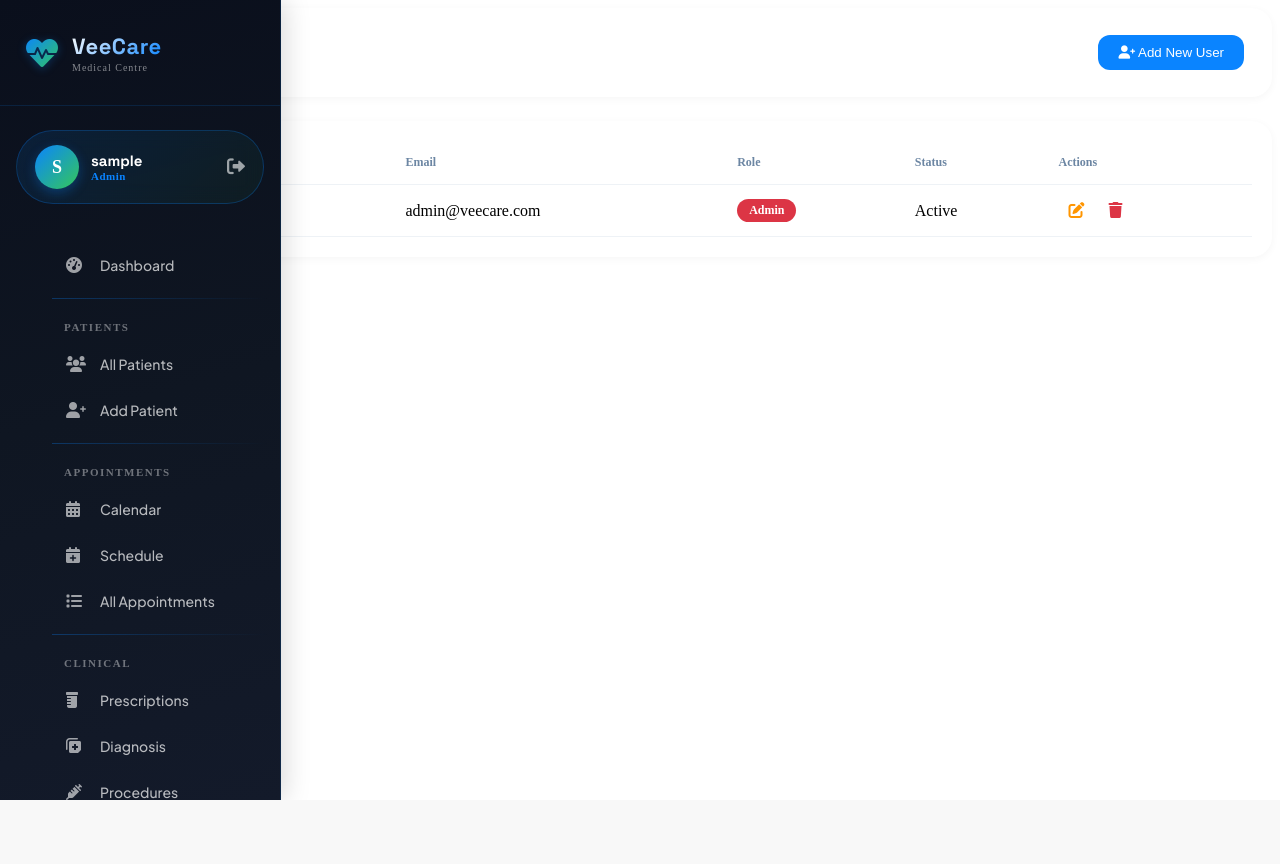
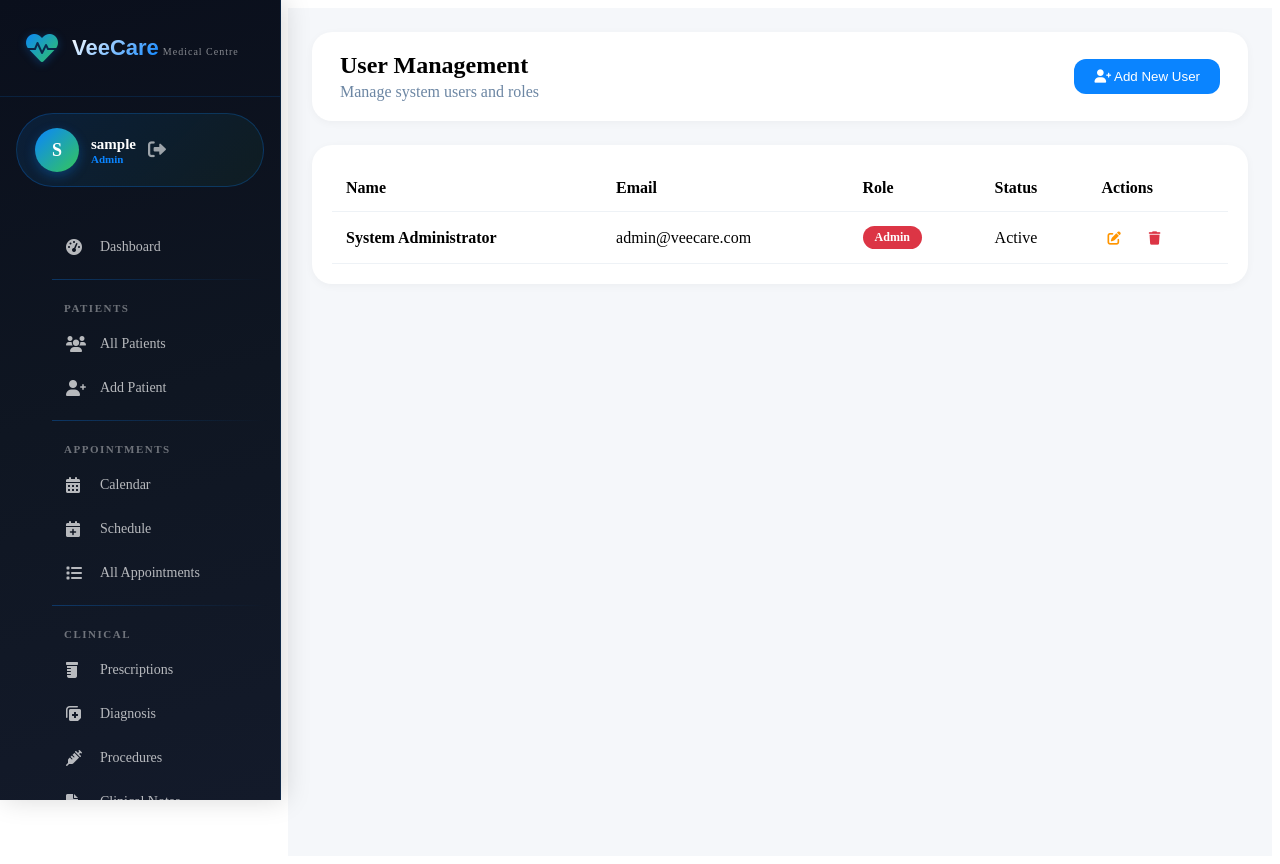
Before and after one commit to sila-25/mini-hospital-management-system, a PHP site: page /settings/users.php in a window 1280 px wide. Before the commit the page ends 800 px from the top, so only its background shows below. Run offline with PHP 8.4, Linux system fonts and the light colour scheme; a user stored in the database is signed in; data comes from the database, SQL or seed files in the repository.

Commit message:
update side bar,patient edit, and users settings

```diff
--- a/includes/sidebar.php
+++ b/includes/sidebar.php
@@ -1,13 +1,10 @@
 <?php
-// Dynamic path handling for correct linking from any subfolder
-function get_relative_prefix() {
-    $script_name = $_SERVER['SCRIPT_NAME'];
-    $path = ltrim($script_name, '/');
-    $segments = explode('/', $path);
-    $depth = count($segments) - 1;
-    return str_repeat('../', $depth);
-}
-$prefix = get_relative_prefix();
+// =============================================
+// SET YOUR PROJECT BASE URL HERE
+// Change this if your folder name is different
+// =============================================
+$base_url = '/veecare_medical_centre/';
+
 $current_page = basename($_SERVER['PHP_SELF']);
 $current_dir_name = basename(dirname($_SERVER['PHP_SELF']));
 
@@ -172,22 +169,13 @@ $user_avatar = strtoupper(substr($user_name, 0, 1));
     </nav>
 
     <div class="sidebar-footer">
-        <div class="system-status">
-            <i class="fas fa-shield-alt"></i>
-            <span>Secure Connection</span>
-        </div>
-        <div class="version">
-            <i class="fas fa-code-branch"></i>
-            <span>v3.0.0</span>
-        </div>
+        <div class="system-status"><i class="fas fa-shield-alt"></i><span>Secure Connection</span></div>
+        <div class="version"><i class="fas fa-code-branch"></i><span>v3.0.0</span></div>
     </div>
 </aside>
 
 <style>
-/* Google Fonts Import */
-@import url('https://fonts.googleapis.com/css2?family=Plus+Jakarta+Sans:wght@400;500;600;700;800&family=Space+Grotesk:wght@400;500;600;700&display=swap');
-
-/* Sidebar Container */
+/* Sidebar Styles */
 .sidebar {
     width: 280px;
     background: linear-gradient(165deg, #0a0f1c 0%, #0f1622 50%, #131a2a 100%);
@@ -204,26 +192,18 @@ $user_avatar = strtoupper(substr($user_name, 0, 1));
     border-right: 1px solid rgba(10,132,255,0.15);
 }
 
-/* Custom Scrollbar */
-.sidebar::-webkit-scrollbar {
-    width: 4px;
-}
-.sidebar::-webkit-scrollbar-track {
-    background: rgba(255,255,255,0.05);
-}
-.sidebar::-webkit-scrollbar-thumb {
-    background: linear-gradient(135deg, #0A84FF, #34C759);
-    border-radius: 4px;
-}
+/* Scrollbar */
+.sidebar::-webkit-scrollbar { width: 4px; }
+.sidebar::-webkit-scrollbar-track { background: rgba(255,255,255,0.05); }
+.sidebar::-webkit-scrollbar-thumb { background: linear-gradient(135deg, #0A84FF, #34C759); border-radius: 4px; }
 
-/* Logo Section */
+/* Logo */
 .sidebar-logo {
     display: flex;
     align-items: center;
     gap: 12px;
     padding: 32px 24px;
     border-bottom: 1px solid rgba(10,132,255,0.15);
-    margin-bottom: 8px;
 }
 .logo-icon i {
     font-size: 32px;
@@ -233,10 +213,6 @@ $user_avatar = strtoupper(substr($user_name, 0, 1));
     color: transparent;
     filter: drop-shadow(0 2px 4px rgba(10,132,255,0.3));
 }
-.logo-text {
-    display: flex;
-    flex-direction: column;
-}
 .clinic-name {
     font-size: 22px;
     font-weight: 800;
@@ -245,16 +221,10 @@ $user_avatar = strtoupper(substr($user_name, 0, 1));
     -webkit-background-clip: text;
     background-clip: text;
     color: transparent;
-    letter-spacing: 0.5px;
 }
-.clinic-sub {
-    font-size: 10px;
-    color: rgba(255,255,255,0.5);
-    letter-spacing: 1px;
-    margin-top: 2px;
-}
+.clinic-sub { font-size: 10px; color: rgba(255,255,255,0.5); letter-spacing: 1px; margin-top: 2px; }
 
-/* User Profile Section */
+/* User Profile */
 .sidebar-user {
     display: flex;
     align-items: center;
@@ -264,7 +234,6 @@ $user_avatar = strtoupper(substr($user_name, 0, 1));
     margin: 16px;
     border-radius: 60px;
     border: 1px solid rgba(10,132,255,0.25);
-    backdrop-filter: blur(10px);
 }
 .user-avatar {
     width: 44px;
@@ -277,47 +246,17 @@ $user_avatar = strtoupper(substr($user_name, 0, 1));
     font-weight: 800;
     font-size: 18px;
     color: white;
-    flex-shrink: 0;
     box-shadow: 0 4px 12px rgba(10,132,255,0.3);
 }
-.user-details {
-    flex: 1;
-}
-.user-name {
-    font-size: 15px;
-    font-weight: 700;
-    font-family: 'Space Grotesk', sans-serif;
-    line-height: 1.2;
-    color: #ffffff;
-}
-.user-role {
-    font-size: 11px;
-    color: #0A84FF;
-    font-weight: 600;
-    letter-spacing: 0.5px;
-}
-.logout-icon {
-    color: rgba(255,255,255,0.6);
-    font-size: 18px;
-    transition: 0.2s;
-    flex-shrink: 0;
-}
-.logout-icon:hover {
-    color: #FF3B30;
-    transform: scale(1.1);
-}
+.user-name { font-size: 15px; font-weight: 700; color: #ffffff; }
+.user-role { font-size: 11px; color: #0A84FF; font-weight: 600; }
+.logout-icon { color: rgba(255,255,255,0.6); font-size: 18px; transition: 0.2s; }
+.logout-icon:hover { color: #FF3B30; transform: scale(1.1); }
 
 /* Navigation */
-.sidebar-nav {
-    flex: 1;
-    padding: 8px 12px;
-}
-.nav-menu {
-    list-style: none;
-}
-.nav-item {
-    margin-bottom: 4px;
-}
+.sidebar-nav { flex: 1; padding: 8px 12px; }
+.nav-menu { list-style: none; }
+.nav-item { margin-bottom: 4px; }
 .nav-link {
     display: flex;
     align-items: center;
@@ -329,50 +268,10 @@ $user_avatar = strtoupper(substr($user_name, 0, 1));
     transition: all 0.3s ease;
     font-size: 14px;
     font-weight: 500;
-    font-family: 'Plus Jakarta Sans', sans-serif;
-    position: relative;
-    overflow: hidden;
 }
-.nav-link::before {
-    content: '';
-    position: absolute;
-    left: 0;
-    top: 0;
-    width: 0;
-    height: 100%;
-    background: linear-gradient(90deg, rgba(10,132,255,0.2), transparent);
-    transition: width 0.3s ease;
-}
-.nav-link:hover::before {
-    width: 100%;
-}
-.nav-link i {
-    width: 22px;
-    font-size: 16px;
-    color: rgba(255,255,255,0.6);
-    transition: all 0.2s;
-    position: relative;
-    z-index: 1;
-}
-.nav-link span {
-    position: relative;
-    z-index: 1;
-}
-.nav-link:hover {
-    color: #0A84FF;
-    transform: translateX(4px);
-}
-.nav-link:hover i {
-    color: #0A84FF;
-}
-.nav-link.active {
-    background: linear-gradient(135deg, rgba(10,132,255,0.2), rgba(52,199,89,0.08));
-    color: #0A84FF;
-    border-left: 3px solid #0A84FF;
-}
-.nav-link.active i {
-    color: #0A84FF;
-}
+.nav-link i { width: 22px; font-size: 16px; }
+.nav-link:hover { background: rgba(10,132,255,0.15); color: #0A84FF; transform: translateX(4px); }
+.nav-link.active { background: linear-gradient(135deg, rgba(10,132,255,0.2), rgba(52,199,89,0.08)); color: #0A84FF; border-left: 3px solid #0A84FF; }
 .nav-divider {
     height: 1px;
     background: linear-gradient(90deg, rgba(10,132,255,0.3), transparent);
--- a/settings/users.php
+++ b/settings/users.php
@@ -53,44 +53,45 @@ include '../includes/header.php';
 include '../includes/sidebar.php';
 ?>
 
-<main class="main-content">
-    <div class="page-header">
+<main class="main-content" style="margin-left: 280px; padding: 24px; background: #f5f7fa; min-height: 100vh;">
+    <div style="max-width: 1200px; margin: 0 auto;">
+        <div style="background: white; border-radius: 20px; padding: 20px 28px; margin-bottom: 24px; display: flex; justify-content: space-between; align-items: center; flex-wrap: wrap; gap: 16px; box-shadow: 0 2px 8px rgba(0,0,0,0.04);">
             <div>
-            <h1>User Management</h1>
-            <p>Manage system users and roles</p>
+                <h1 style="margin: 0; font-size: 24px;">User Management</h1>
+                <p style="margin: 4px 0 0; color: #6c86a3;">Manage system users and roles</p>
             </div>
-        <button onclick="openModal('addModal')" class="btn-primary"><i class="fas fa-user-plus"></i> Add New User</button>
+            <button onclick="openModal('addModal')" style="background: #0A84FF; color: white; border: none; padding: 10px 20px; border-radius: 12px; cursor: pointer;"><i class="fas fa-user-plus"></i> Add New User</button>
         </div>
 
         <?php if ($message): ?>
-        <div class="alert alert-success"><?php echo htmlspecialchars($message); ?></div>
+            <div style="background: #d4edda; color: #155724; padding: 14px 20px; border-radius: 12px; margin-bottom: 24px; border-left: 4px solid #28a745;"><?php echo htmlspecialchars($message); ?></div>
         <?php elseif ($error): ?>
-        <div class="alert alert-danger"><?php echo htmlspecialchars($error); ?></div>
+            <div style="background: #f8d7da; color: #721c24; padding: 14px 20px; border-radius: 12px; margin-bottom: 24px; border-left: 4px solid #dc3545;"><?php echo htmlspecialchars($error); ?></div>
         <?php endif; ?>
 
-    <div class="users-table-container">
-        <table class="users-table">
+        <div style="background: white; border-radius: 20px; padding: 20px; overflow-x: auto; box-shadow: 0 2px 8px rgba(0,0,0,0.04);">
+            <table style="width: 100%; border-collapse: collapse;">
                 <thead>
                     <tr>
-                    <th>Name</th>
-                    <th>Email</th>
-                    <th>Role</th>
-                    <th>Status</th>
-                    <th>Actions</th>
+                        <th style="text-align: left; padding: 14px; border-bottom: 1px solid #eef2f6;">Name</th>
+                        <th style="text-align: left; padding: 14px; border-bottom: 1px solid #eef2f6;">Email</th>
+                        <th style="text-align: left; padding: 14px; border-bottom: 1px solid #eef2f6;">Role</th>
+                        <th style="text-align: left; padding: 14px; border-bottom: 1px solid #eef2f6;">Status</th>
+                        <th style="text-align: left; padding: 14px; border-bottom: 1px solid #eef2f6;">Actions</th>
                     </tr>
                 </thead>
                 <tbody>
                     <?php foreach ($users as $u): ?>
                     <tr>
-                    <td><strong><?php echo htmlspecialchars($u['full_name']); ?></strong></td>
-                    <td><?php echo htmlspecialchars($u['email']); ?></td>
-                    <td><span class="role-badge role-<?php echo $u['role']; ?>"><?php echo ucfirst($u['role']); ?></span></td>
-                    <td><?php echo $u['is_active'] ? 'Active' : 'Inactive'; ?></td>
-                    <td>
-                        <button onclick="editUser(<?php echo $u['id']; ?>, '<?php echo addslashes($u['full_name']); ?>', '<?php echo addslashes($u['email']); ?>', '<?php echo $u['role']; ?>')" class="btn-icon btn-edit"><i class="fas fa-edit"></i></button>
+                        <td style="padding: 14px; border-bottom: 1px solid #eef2f6;"><strong><?php echo htmlspecialchars($u['full_name']); ?></strong></td>
+                        <td style="padding: 14px; border-bottom: 1px solid #eef2f6;"><?php echo htmlspecialchars($u['email']); ?></td>
+                        <td style="padding: 14px; border-bottom: 1px solid #eef2f6;"><span style="display: inline-block; padding: 4px 12px; border-radius: 20px; font-size: 12px; font-weight: 600; background: <?php echo $u['role']=='admin'?'#dc3545':($u['role']=='doctor'?'#0A84FF':'#28a745'); ?>; color: white;"><?php echo ucfirst($u['role']); ?></span></td>
+                        <td style="padding: 14px; border-bottom: 1px solid #eef2f6;"><?php echo $u['is_active'] ? 'Active' : 'Inactive'; ?></td>
+                        <td style="padding: 14px; border-bottom: 1px solid #eef2f6;">
+                            <button onclick="editUser(<?php echo $u['id']; ?>, '<?php echo addslashes($u['full_name']); ?>', '<?php echo addslashes($u['email']); ?>', '<?php echo $u['role']; ?>')" style="background: none; border: none; cursor: pointer; margin-right: 12px;"><i class="fas fa-edit" style="color: #FF9500;"></i></button>
                             <form method="POST" style="display: inline;" onsubmit="return confirm('Delete this user?')">
                                 <input type="hidden" name="user_id" value="<?php echo $u['id']; ?>">
-                            <button type="submit" name="delete_user" class="btn-icon btn-delete"><i class="fas fa-trash"></i></button>
+                                <button type="submit" name="delete_user" style="background: none; border: none; cursor: pointer;"><i class="fas fa-trash" style="color: #dc3545;"></i></button>
                             </form>
                         </td>
                     </tr>
@@ -98,205 +99,62 @@ include '../includes/sidebar.php';
                 </tbody>
             </table>
         </div>
+    </div>
 </main>
 
-<!-- Modals (same as before) -->
-<div id="addModal" class="modal">
-    <div class="modal-content">
-        <div class="modal-header">
-            <h2>Add New User</h2>
-            <button class="close-modal" onclick="closeModal('addModal')">&times;</button>
+<!-- Add User Modal -->
+<div id="addModal" style="display: none; position: fixed; top: 0; left: 0; width: 100%; height: 100%; background: rgba(0,0,0,0.5); z-index: 1000; justify-content: center; align-items: center;">
+    <div style="background: white; border-radius: 24px; max-width: 500px; width: 90%; padding: 24px;">
+        <div style="display: flex; justify-content: space-between; align-items: center; margin-bottom: 20px;">
+            <h2 style="margin: 0; font-size: 20px;">Add New User</h2>
+            <button onclick="closeModal('addModal')" style="background: none; border: none; font-size: 24px; cursor: pointer; color: #999;">&times;</button>
         </div>
         <form method="POST">
-            <div class="form-group"><label>Full Name</label><input type="text" name="full_name" required></div>
-            <div class="form-group"><label>Email</label><input type="email" name="email" required></div>
-            <div class="form-group"><label>Password</label><input type="password" name="password" required></div>
-            <div class="form-group"><label>Role</label>
-                <select name="role">
+            <div style="margin-bottom: 16px;"><label style="display: block; font-size: 13px; font-weight: 600; margin-bottom: 6px;">Full Name</label><input type="text" name="full_name" required style="width:100%; padding: 10px; border:1px solid #ddd; border-radius: 10px;"></div>
+            <div style="margin-bottom: 16px;"><label style="display: block; font-size: 13px; font-weight: 600; margin-bottom: 6px;">Email</label><input type="email" name="email" required style="width:100%; padding: 10px; border:1px solid #ddd; border-radius: 10px;"></div>
+            <div style="margin-bottom: 16px;"><label style="display: block; font-size: 13px; font-weight: 600; margin-bottom: 6px;">Password</label><input type="password" name="password" required style="width:100%; padding: 10px; border:1px solid #ddd; border-radius: 10px;"></div>
+            <div style="margin-bottom: 20px;"><label style="display: block; font-size: 13px; font-weight: 600; margin-bottom: 6px;">Role</label>
+                <select name="role" style="width:100%; padding: 10px; border:1px solid #ddd; border-radius: 10px;">
                     <option value="admin">Admin</option>
                     <option value="doctor">Doctor</option>
                     <option value="staff">Staff</option>
                     <option value="receptionist">Receptionist</option>
                 </select>
             </div>
-            <div class="form-actions">
-                <button type="button" class="btn-secondary" onclick="closeModal('addModal')">Cancel</button>
-                <button type="submit" name="add_user" class="btn-primary">Add User</button>
+            <div style="display: flex; gap: 12px; justify-content: flex-end;">
+                <button type="button" onclick="closeModal('addModal')" style="background: #f0f2f5; border: none; padding: 10px 20px; border-radius: 12px; cursor: pointer;">Cancel</button>
+                <button type="submit" name="add_user" style="background: #0A84FF; color: white; border: none; padding: 10px 20px; border-radius: 12px; cursor: pointer;">Add User</button>
             </div>
         </form>
     </div>
 </div>
 
-<div id="editModal" class="modal">
-    <div class="modal-content">
-        <div class="modal-header">
-            <h2>Edit User</h2>
-            <button class="close-modal" onclick="closeModal('editModal')">&times;</button>
+<!-- Edit User Modal -->
+<div id="editModal" style="display: none; position: fixed; top: 0; left: 0; width: 100%; height: 100%; background: rgba(0,0,0,0.5); z-index: 1000; justify-content: center; align-items: center;">
+    <div style="background: white; border-radius: 24px; max-width: 500px; width: 90%; padding: 24px;">
+        <div style="display: flex; justify-content: space-between; align-items: center; margin-bottom: 20px;">
+            <h2 style="margin: 0; font-size: 20px;">Edit User</h2>
+            <button onclick="closeModal('editModal')" style="background: none; border: none; font-size: 24px; cursor: pointer; color: #999;">&times;</button>
         </div>
         <form method="POST">
             <input type="hidden" name="user_id" id="edit_user_id">
-            <div class="form-group"><label>Full Name</label><input type="text" name="full_name" id="edit_full_name" required></div>
-            <div class="form-group"><label>Email</label><input type="email" name="email" id="edit_email" required></div>
-            <div class="form-group"><label>Role</label>
-                <select name="role" id="edit_role">
+            <div style="margin-bottom: 16px;"><label style="display: block; font-size: 13px; font-weight: 600; margin-bottom: 6px;">Full Name</label><input type="text" name="full_name" id="edit_full_name" required style="width:100%; padding: 10px; border:1px solid #ddd; border-radius: 10px;"></div>
+            <div style="margin-bottom: 16px;"><label style="display: block; font-size: 13px; font-weight: 600; margin-bottom: 6px;">Email</label><input type="email" name="email" id="edit_email" required style="width:100%; padding: 10px; border:1px solid #ddd; border-radius: 10px;"></div>
+            <div style="margin-bottom: 20px;"><label style="display: block; font-size: 13px; font-weight: 600; margin-bottom: 6px;">Role</label>
+                <select name="role" id="edit_role" style="width:100%; padding: 10px; border:1px solid #ddd; border-radius: 10px;">
                     <option value="admin">Admin</option>
                     <option value="doctor">Doctor</option>
                     <option value="staff">Staff</option>
                     <option value="receptionist">Receptionist</option>
                 </select>
             </div>
-            <div class="form-actions">
-                <button type="button" class="btn-secondary" onclick="closeModal('editModal')">Cancel</button>
-                <button type="submit" name="edit_user" class="btn-primary">Save Changes</button>
+            <div style="display: flex; gap: 12px; justify-content: flex-end;">
+                <button type="button" onclick="closeModal('editModal')" style="background: #f0f2f5; border: none; padding: 10px 20px; border-radius: 12px; cursor: pointer;">Cancel</button>
+                <button type="submit" name="edit_user" style="background: #0A84FF; color: white; border: none; padding: 10px 20px; border-radius: 12px; cursor: pointer;">Save Changes</button>
             </div>
         </form>
     </div>
 </div>
-
-<style>
-.users-table-container {
-    background: white;
-    border-radius: 20px;
-    padding: 20px;
-    overflow-x: auto;
-    box-shadow: 0 2px 8px rgba(0,0,0,0.04);
-}
-.users-table {
-    width: 100%;
-    border-collapse: collapse;
-}
-.users-table th {
-    text-align: left;
-    padding: 14px;
-    border-bottom: 1px solid #eef2f6;
-    color: #6c86a3;
-    font-weight: 600;
-    font-size: 12px;
-}
-.users-table td {
-    padding: 14px;
-    border-bottom: 1px solid #eef2f6;
-}
-.role-badge {
-    display: inline-block;
-    padding: 4px 12px;
-    border-radius: 20px;
-    font-size: 12px;
-    font-weight: 600;
-}
-.role-admin { background: #dc3545; color: white; }
-.role-doctor { background: #0A84FF; color: white; }
-.role-staff { background: #28a745; color: white; }
-.role-receptionist { background: #FF9500; color: white; }
-.btn-icon {
-    background: none;
-    border: none;
-    cursor: pointer;
-    font-size: 16px;
-    margin: 0 4px;
-}
-.btn-edit { color: #FF9500; }
-.btn-edit:hover { color: #cc7a00; }
-.btn-delete { color: #dc3545; }
-.btn-delete:hover { color: #a71d2a; }
-.modal {
-    display: none;
-    position: fixed;
-    top: 0;
-    left: 0;
-    width: 100%;
-    height: 100%;
-    background: rgba(0,0,0,0.5);
-    z-index: 1000;
-    justify-content: center;
-    align-items: center;
-}
-.modal-content {
-    background: white;
-    border-radius: 24px;
-    max-width: 500px;
-    width: 90%;
-    padding: 24px;
-}
-.modal-header {
-    display: flex;
-    justify-content: space-between;
-    align-items: center;
-    margin-bottom: 20px;
-}
-.modal-header h2 {
-    margin: 0;
-    font-size: 20px;
-}
-.close-modal {
-    background: none;
-    border: none;
-    font-size: 24px;
-    cursor: pointer;
-    color: #999;
-}
-.form-actions {
-    display: flex;
-    gap: 12px;
-    justify-content: flex-end;
-    margin-top: 20px;
-}
-.btn-secondary {
-    background: #f0f2f5;
-    color: #4a627a;
-    border: none;
-    padding: 10px 20px;
-    border-radius: 12px;
-    cursor: pointer;
-}
-.page-header {
-    background: white;
-    border-radius: 20px;
-    padding: 20px 28px;
-    margin-bottom: 24px;
-    display: flex;
-    justify-content: space-between;
-    align-items: center;
-    flex-wrap: wrap;
-    gap: 16px;
-    box-shadow: 0 2px 8px rgba(0,0,0,0.04);
-}
-.page-header h1 {
-    margin: 0;
-    font-size: 24px;
-}
-.page-header p {
-    margin: 4px 0 0;
-    color: #6c86a3;
-}
-.btn-primary {
-    background: #0A84FF;
-    color: white;
-    border: none;
-    padding: 10px 20px;
-    border-radius: 12px;
-    cursor: pointer;
-    font-weight: 500;
-}
-.btn-primary:hover {
-    background: #006EDB;
-}
-.alert {
-    padding: 14px 20px;
-    border-radius: 12px;
-    margin-bottom: 24px;
-}
-.alert-success {
-    background: #d4edda;
-    color: #155724;
-    border-left: 4px solid #28a745;
-}
-.alert-danger {
-    background: #f8d7da;
-    color: #721c24;
-    border-left: 4px solid #dc3545;
-}
-</style>
 
 <script>
 function openModal(id) { document.getElementById(id).style.display = 'flex'; }
```
Also changed, not shown: other parts of includes/sidebar.php (+29 -46 lines), patients/edit_patient.php (+60 -218 lines). Lines whose indentation alone changed are shown as unchanged.
